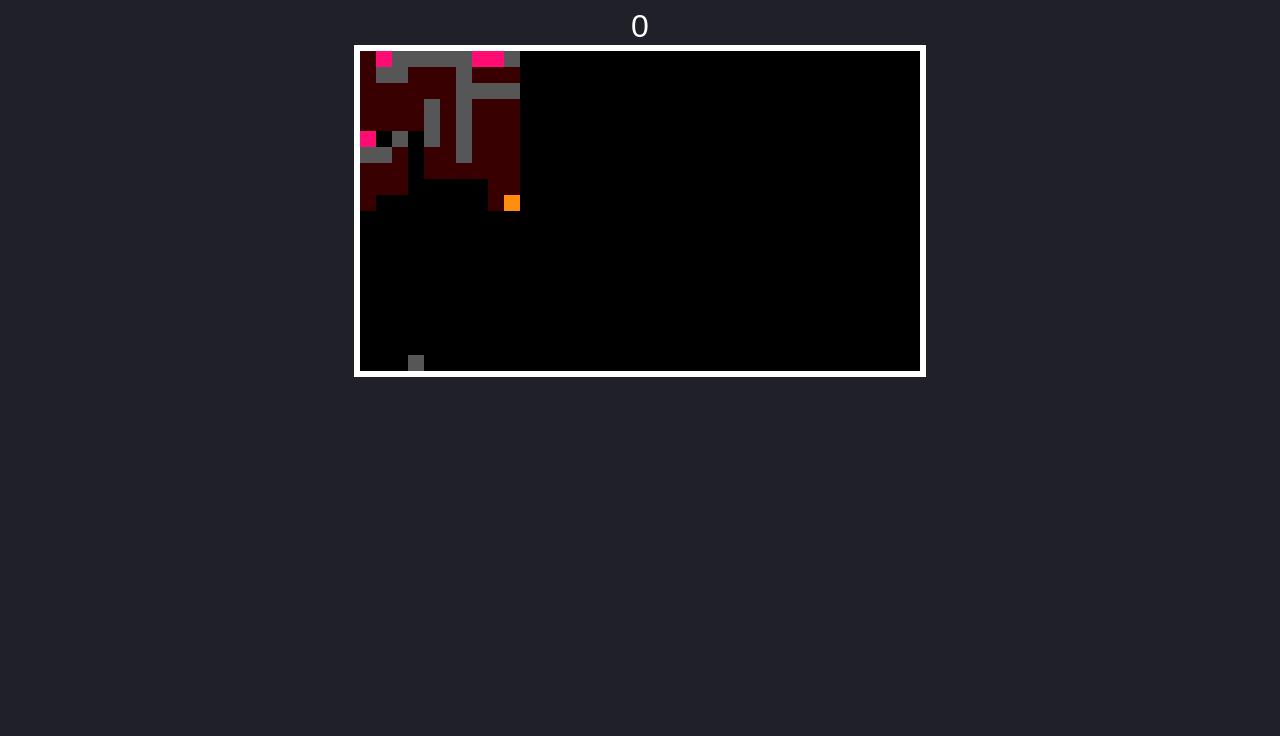
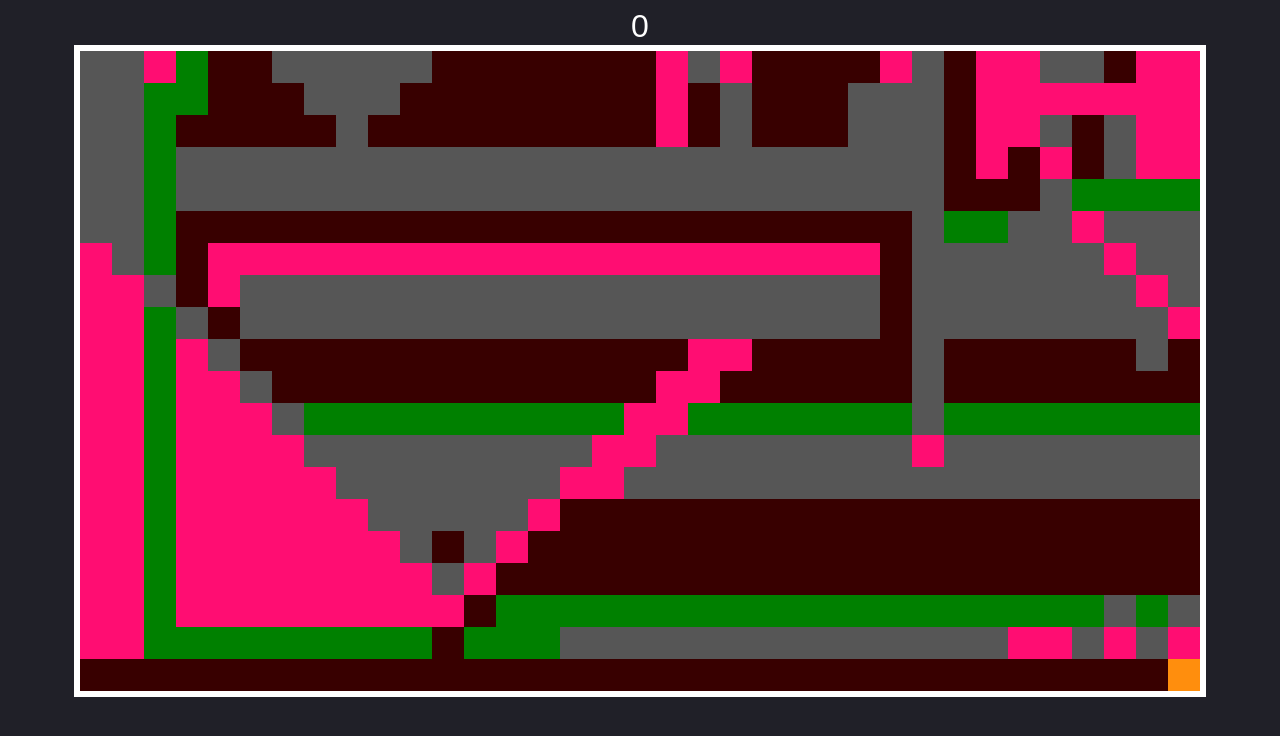
Before and after one commit to Nklas/GameJs, a plain HTML site: page index.html in a window 1280 px wide. Drawn offline with Linux system fonts and the light colour scheme.

Commit message:
fix fingerprint

```diff
--- a/index.html
+++ b/index.html
@@ -11,7 +11,7 @@
       }
       canvas {
         border: solid .2em #fff;
-        height: 40vh;
+        height: 80vh;
       }
     </style>
 </head>
--- a/script.js
+++ b/script.js
@@ -175,7 +175,7 @@ function update(time = 0) {
   const deltaTime = time - lastTime;
 
   dropCounter += deltaTime;
-  if (dropCounter > dropInterval) {
+  if (dropCounter > dropInterval && !editMode) {
     drop();
   }
 
@@ -187,8 +187,8 @@ function update(time = 0) {
 
 function playerReset() {
   // start postiton of player
-  player.pos.y = 9;
-  player.pos.x = 9;
+  player.pos.y = 19;
+  player.pos.x = 34;
 
   checkTerrain(player.pos.y, player.pos.x);
 }
@@ -206,6 +206,13 @@ function collide(arena, player, x, y) {
     //console.log('rock collide');
     pullRock(y, x);
     return false;
+  } else if (
+    arena[playerDesiredPosY][playerDesiredPosX] === 4 ||
+    arena[playerDesiredPosY][playerDesiredPosX] === 5 ||
+    arena[playerDesiredPosY][playerDesiredPosX] === 7
+    // arena[playerDesiredPosY][playerDesiredPosX] === 4 ||
+  ) {
+    return false;
   } else {
     //check if rock upside do not allow move down///  maybe turn off
     if (player.pos.y > 0 && y === 1 && arena[player.pos.y - 1][player.pos.x] === 3) {
@@ -219,27 +226,42 @@ function collide(arena, player, x, y) {
 
 function playerMove(x, y) {
   //console.log('playerMove', x, y);
-  if (collide(arena, player, x, y) && player.isAlive) {
+
+  if (editMode) {
+    player.pos.x += x;
+    player.pos.y += y;
+  } else if (collide(arena, player, x, y) && player.isAlive) {
 		player.pos.x += x;
     player.pos.y += y;
 
-    checkTerrain(player.pos.y, player.pos.x);
-    arena[player.pos.y][player.pos.x] =	5;
-    arena[player.pos.y - y][player.pos.x - x] =	0;
+    checkTerrain(player.pos.y, player.pos.x, y, x);
+
+
   }
 
 }
 
-function checkTerrain(y, x){
-  //console.log('rock up!000',  player.pos.y);
-  if (arena[y][x] === 1) {
+function checkTerrain(posY, posX, y, x){
+  //console.log('checkTerrain', y, x);
+
+  if (y === undefined || x === undefined) {
+    y = 0;
+    x = 0;
+  }
+
+  if (arena[posY][posX] === 1) {
     //console.log('dig ground');
-    arena[y][x] = 0;
-  } else if (arena[y][x] === 2) {
+    arena[posY][posX] = 5;
+    arena[posY - y][posX - x] = 0;
+  } else if (arena[posY][posX] === 2) {
     //console.log('eat apple');
-    arena[y][x] = 0;
+    arena[posY][posX] = 5;
+    arena[posY - y][posX - x] = 0;
     player.score = player.score + 1;
     updateScore();
+  } else {
+    arena[posY][posX] = 5;
+    arena[posY - y][posX - x] = 0;
   }
 }
 
@@ -267,13 +289,13 @@ function pullRock(y, x) {
 }
 
 function changeColor() {
-  //console.log(player.matrix[0][0]);
+  console.log('changeColor');
 
   const matrix = player.matrix;
   player.matrix[0][0] = player.matrix[0][0] + 1;
 
   //reset
-  if (player.matrix[0][0] === 7) {
+  if (player.matrix[0][0] >= 8) {
     player.matrix[0][0] = 1;
   }
 
@@ -285,9 +307,11 @@ function merge(arena, player) {
   player.matrix.forEach((row, y) => {
     // console.log('1', row, y);
     row.forEach((value, x) => {
-      if (value !== 0) {
-        arena[y + player.pos.y][x + player.pos.x] = value;
-      }
+      //console.log('value',value);
+      arena[player.pos.y][player.pos.x] = value;
+      // if (value !== 0) {
+      //   arena[y + player.pos.y][x + player.pos.x] = value;
+      // }
     });
   });
 }
@@ -325,6 +349,8 @@ function updateScore() {
   document.getElementById('score').innerText = player.score;
 }
 
+const editMode = false;
+
 const player = {
   pos: {
     x: 0,
@@ -338,34 +364,57 @@ const player = {
 
 
 // params
+// const map = [
+//   [1, 2, 3, 3, 3, 3, 3, 2, 2, 3],
+//   [1, 3, 3, 1, 1, 1, 3, 1, 1, 1],
+//   [1, 1, 1, 1, 1, 1, 3, 3, 3, 3],
+//   [1, 1, 1, 1, 3, 1, 3, 1, 1, 1],
+//   [1, 1, 1, 1, 3, 1, 3, 1, 1, 1],
+//   [2, 3, 3, 3, 3, 1, 3, 1, 1, 1],
+//   [3, 0, 1, 0, 1, 1, 3, 1, 1, 1],
+//   [1, 1, 1, 0, 1, 1, 1, 1, 1, 1],
+//   [1, 1, 1, 0, 0, 0, 0, 0, 1, 1],
+//   [1, 0, 0, 0, 0, 0, 0, 0, 1, 1]
+// ];
+
 const map = [
-  [1, 2, 3, 3, 3, 3, 3, 2, 2, 3],
-  [1, 3, 3, 1, 1, 1, 3, 1, 1, 1],
-  [1, 1, 1, 1, 1, 1, 3, 3, 3, 3],
-  [1, 1, 1, 1, 3, 1, 3, 1, 1, 1],
-  [1, 1, 1, 1, 3, 1, 3, 1, 1, 1],
-  [2, 3, 3, 3, 3, 1, 3, 1, 1, 1],
-  [3, 0, 1, 0, 1, 1, 3, 1, 1, 1],
-  [1, 1, 1, 0, 1, 1, 1, 1, 1, 1],
-  [1, 1, 1, 0, 0, 0, 0, 0, 1, 1],
-  [1, 0, 0, 0, 0, 0, 0, 0, 1, 1]
+  [3, 3, 2, 7, 1, 1, 3, 3, 3, 3, 3, 1, 1, 1, 1, 1, 1, 1, 2, 3, 2, 1, 1, 1, 1, 2, 3, 1, 2, 2, 3, 3, 1, 2, 2],
+  [3, 3, 7, 7, 1, 1, 1, 3, 3, 3, 1, 1, 1, 1, 1, 1, 1, 1, 2, 1, 3, 1, 1, 1, 3, 3, 3, 1, 2, 2, 2, 2, 2, 2, 2],
+  [3, 3, 7, 1, 1, 1, 1, 1, 3, 1, 1, 1, 1, 1, 1, 1, 1, 1, 2, 1, 3, 1, 1, 1, 3, 3, 3, 1, 2, 2, 3, 1, 3, 2, 2],
+  [3, 3, 7, 3, 3, 3, 3, 3, 3, 3, 3, 3, 3, 3, 3, 3, 3, 3, 3, 3, 3, 3, 3, 3, 3, 3, 3, 1, 2, 1, 2, 1, 3, 2, 2],
+  [3, 3, 7, 3, 3, 3, 3, 3, 3, 3, 3, 3, 3, 3, 3, 3, 3, 3, 3, 3, 3, 3, 3, 3, 3, 3, 3, 1, 1, 1, 3, 7, 7, 7, 7],
+  [3, 3, 7, 1, 1, 1, 1, 1, 1, 1, 1, 1, 1, 1, 1, 1, 1, 1, 1, 1, 1, 1, 1, 1, 1, 1, 3, 7, 7, 3, 3, 2, 3, 3, 3],
+  [2, 3, 7, 1, 2, 2, 2, 2, 2, 2, 2, 2, 2, 2, 2, 2, 2, 2, 2, 2, 2, 2, 2, 2, 2, 1, 3, 3, 3, 3, 3, 3, 2, 3, 3],
+  [2, 2, 3, 1, 2, 3, 3, 3, 3, 3, 3, 3, 3, 3, 3, 3, 3, 3, 3, 3, 3, 3, 3, 3, 3, 1, 3, 3, 3, 3, 3, 3, 3, 2, 3],
+  [2, 2, 7, 3, 1, 3, 3, 3, 3, 3, 3, 3, 3, 3, 3, 3, 3, 3, 3, 3, 3, 3, 3, 3, 3, 1, 3, 3, 3, 3, 3, 3, 3, 3, 2],
+  [2, 2, 7, 2, 3, 1, 1, 1, 1, 1, 1, 1, 1, 1, 1, 1, 1, 1, 1, 2, 2, 1, 1, 1, 1, 1, 3, 1, 1, 1, 1, 1, 1, 3, 1],
+  [2, 2, 7, 2, 2, 3, 1, 1, 1, 1, 1, 1, 1, 1, 1, 1, 1, 1, 2, 2, 1, 1, 1, 1, 1, 1, 3, 1, 1, 1, 1, 1, 1, 1, 1],
+  [2, 2, 7, 2, 2, 2, 3, 7, 7, 7, 7, 7, 7, 7, 7, 7, 7, 2, 2, 7, 7, 7, 7, 7, 7, 7, 3, 7, 7, 7, 7, 7, 7, 7, 7],
+  [2, 2, 7, 2, 2, 2, 2, 3, 3, 3, 3, 3, 3, 3, 3, 3, 2, 2, 3, 3, 3, 3, 3, 3, 3, 3, 2, 3, 3, 3, 3, 3, 3, 3, 3],
+  [2, 2, 7, 2, 2, 2, 2, 2, 3, 3, 3, 3, 3, 3, 3, 2, 2, 3, 3, 3, 3, 3, 3, 3, 3, 3, 3, 3, 3, 3, 3, 3, 3, 3, 3],
+  [2, 2, 7, 2, 2, 2, 2, 2, 2, 3, 3, 3, 3, 3, 2, 1, 1, 1, 1, 1, 1, 1, 1, 1, 1, 1, 1, 1, 1, 1, 1, 1, 1, 1, 1],
+  [2, 2, 7, 2, 2, 2, 2, 2, 2, 2, 3, 1, 3, 2, 1, 1, 1, 1, 1, 1, 1, 1, 1, 1, 1, 1, 1, 1, 1, 1, 1, 1, 1, 1, 1],
+  [2, 2, 7, 2, 2, 2, 2, 2, 2, 2, 2, 3, 2, 1, 1, 1, 1, 1, 1, 1, 1, 1, 1, 1, 1, 1, 1, 1, 1, 1, 1, 1, 1, 1, 1],
+  [2, 2, 7, 2, 2, 2, 2, 2, 2, 2, 2, 2, 1, 7, 7, 7, 7, 7, 7, 7, 7, 7, 7, 7, 7, 7, 7, 7, 7, 7, 7, 7, 3, 7, 3],
+  [2, 2, 7, 7, 7, 7, 7, 7, 7, 7, 7, 1, 7, 7, 7, 3, 3, 3, 3, 3, 3, 3, 3, 3, 3, 3, 3, 3, 3, 2, 2, 3, 2, 3, 2],
+  [1, 1, 1, 1, 1, 1, 1, 1, 1, 1, 1, 1, 1, 1, 1, 1, 1, 1, 1, 1, 1, 1, 1, 1, 1, 1, 1, 1, 1, 1, 1, 1, 1, 1, 1]
 ];
 
 const colors = [
-  null,
-  '#380000',
+  null, // 0
+  '#380000', // 1
   '#FF0D72',
   '#565656',
   '#3877FF',
   '#FF8E0D',
   '#b20000',
-  '#3877FF',
+  '#008000', // 7
 ];
 
 const height = 20;
 const width = 35;
 
-const arena = createMatrix(height, width);
+const arena = createMatrix(width, height);
 mergeWithMap(arena, map);
 playerReset();
 updateScore();
```
